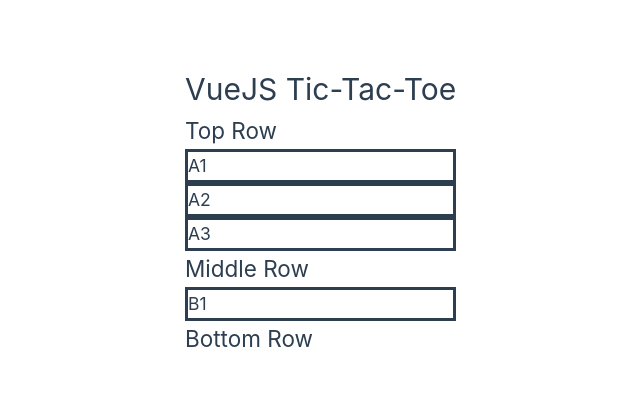
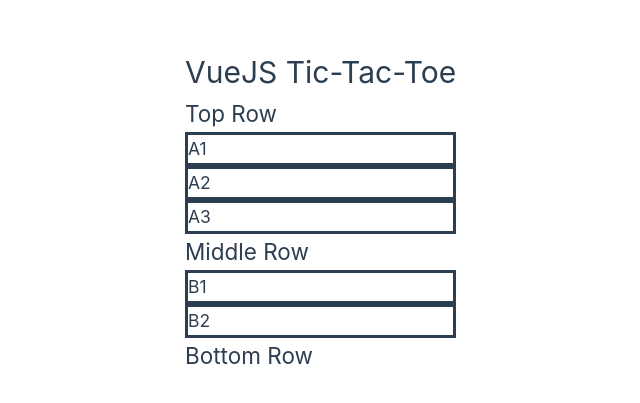
Before and after one commit to jffelix/VueJS-Tic-Tac-Toe, a Vue app in the folder VueJS-Tic-Tac-Toe/: page / in a window 1280 px wide. Shown: the part 189-592 px from the top of the page, without its empty margins (455-1095 px from the left). Built offline with nearby package versions, Linux system fonts and the light colour scheme.

Commit message:
Added B2

```diff
--- a/VueJS-Tic-Tac-Toe/src/components/rows/MiddleRow.vue
+++ b/VueJS-Tic-Tac-Toe/src/components/rows/MiddleRow.vue
@@ -6,17 +6,20 @@
     <div>
       <h2>Middle Row</h2>
       <RowB1 />
+      <RowB2 />
     </div>
   </main>
 </template>
 
 <script>
 import RowB1 from './subrows/RowB1.vue'
+import RowB2 from './subrows/RowB2.vue'
 
 export default {
     name: 'MiddleRow',
     components: {
-      RowB1
+      RowB1,
+      RowB2
     }
 }
 
--- /dev/null
+++ b/VueJS-Tic-Tac-Toe/src/components/rows/subrows/RowB2.vue
@@ -0,0 +1,19 @@
+<template>
+    <main>
+        <div className='rowB2'>
+            <h3>B2</h3>
+        </div>
+    </main>
+</template>
+
+<script>
+export default {
+    name: "RowB2"
+}
+</script>
+
+<style>
+.rowB2 {
+    border-style: solid
+}
+</style>
```
